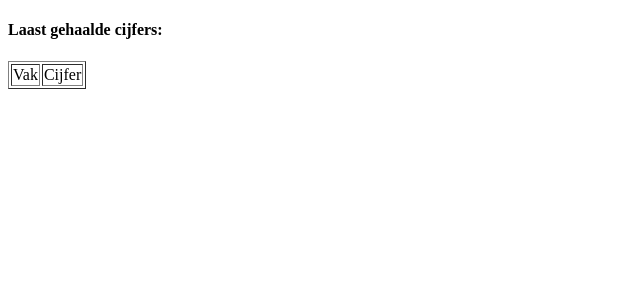
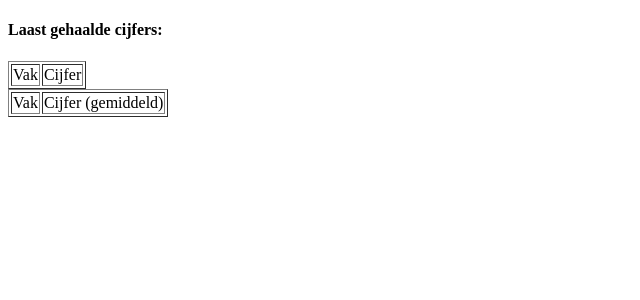
Before and after one commit to Thom2503/cijfer-portaal, a PHP site: page /student.php in a window 1280 px wide. Shown: the top 300 px of the page, without its empty margins (0-640 px from the left). Run offline with PHP 8.4, Linux system fonts and the light colour scheme; data that the repository does not hold is empty.

Commit message:
tried to do average but doesn't work yet

```diff
--- a/student.php
+++ b/student.php
@@ -38,8 +38,9 @@
               </tr>
             </thead>
             <tbody>
+              <!-- Om de laatste cijfers te kunnen krijgen van de student -->
               <?php $sqli = "SELECT DISTINCT c.Vak_ID, c.Cijfer, s.StudentID, v.VakNaam
-              FROM cijfer as c, studenten as s, vakken as v WHERE s.StudentID = 1 AND c.Student_ID = 1 ORDER BY c.Vak_ID ASC  ";
+              FROM cijfer as c, studenten as s, vakken as v WHERE s.StudentID = 1 AND c.Student_ID = 1  ";
               $rs = mysqli_query($mysqli, $sqli);
               foreach($rs as $rij)
               {
@@ -55,6 +56,28 @@
             <?php } ?>
             </tbody>
           </table>
+          <table border="1">
+              <thead>
+                <tr>
+                  <td>Vak</td>
+                  <td>Cijfer (gemiddeld)</td>
+                </tr>
+              </thead>
+              <tbody>
+                <!-- Om het gemiddelde cijfer te krijgen van elk vak -->
+                <?php $sqlC = "SELECT DISTINCT Cijfer, Vak_ID, Student_ID, VakNaam FROM cijfer, vakken WHERE Student_ID = 1  ";
+                $resultaat = mysqli_query($mysqli, $sqlC);
+
+                foreach($resultaat as $r)
+                {
+                 ?>
+                <tr>
+                  <td><?php echo $r['VakNaam'] ?></td>
+                  <td><?php echo calculateAvgClass($row['StudentID'], $row['VakID']); ?></td>
+                </tr>
+              </tbody>
+              <?php } ?>
+            </table>
         <?php
       }
      ?>
```
